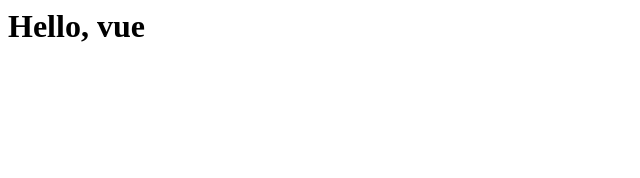
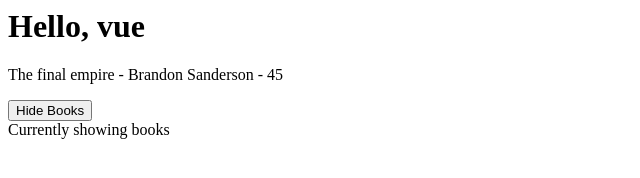
Before and after one commit to zirth66/vuejstutorial, a plain HTML site: page index.html in a window 1280 px wide. Shown: the whole page, without its empty margins (0-640 px from the left). Drawn offline with nearby package versions, Linux system fonts and the light colour scheme.

Commit message:
Conditional rendering test

```diff
--- a/app.js
+++ b/app.js
@@ -1 +1,17 @@
-console.log("Hello, vue")
+const app = Vue.createApp({
+    data() {
+        return {
+            showBooks: true,
+            title: "The final empire",
+            author: "Brandon Sanderson",
+            age: 45
+        }
+    },
+    methods: {
+        toggleShowBooks() {
+            this.showBooks = !this.showBooks
+        }
+    }
+})
+
+app.mount("#app")
--- a/index.html
+++ b/index.html
@@ -8,6 +8,20 @@
 </head>
 <body>
     <h1>Hello, vue</h1>
+
+    <div id="app">
+        <div v-if="showBooks">
+           <p>{{ title }} - {{ author }} - {{ age }}</p>
+        </div>
+
+        <button @click = "toggleShowBooks">
+            <span v-if="showBooks">Hide Books</span>
+            <span v-else>Show Books</span>
+        </button>
+
+        <div v-show="showBooks">Currently showing books</div>
+    </div>
+
     <script src="app.js"></script>
 </body>
 </html>
```
